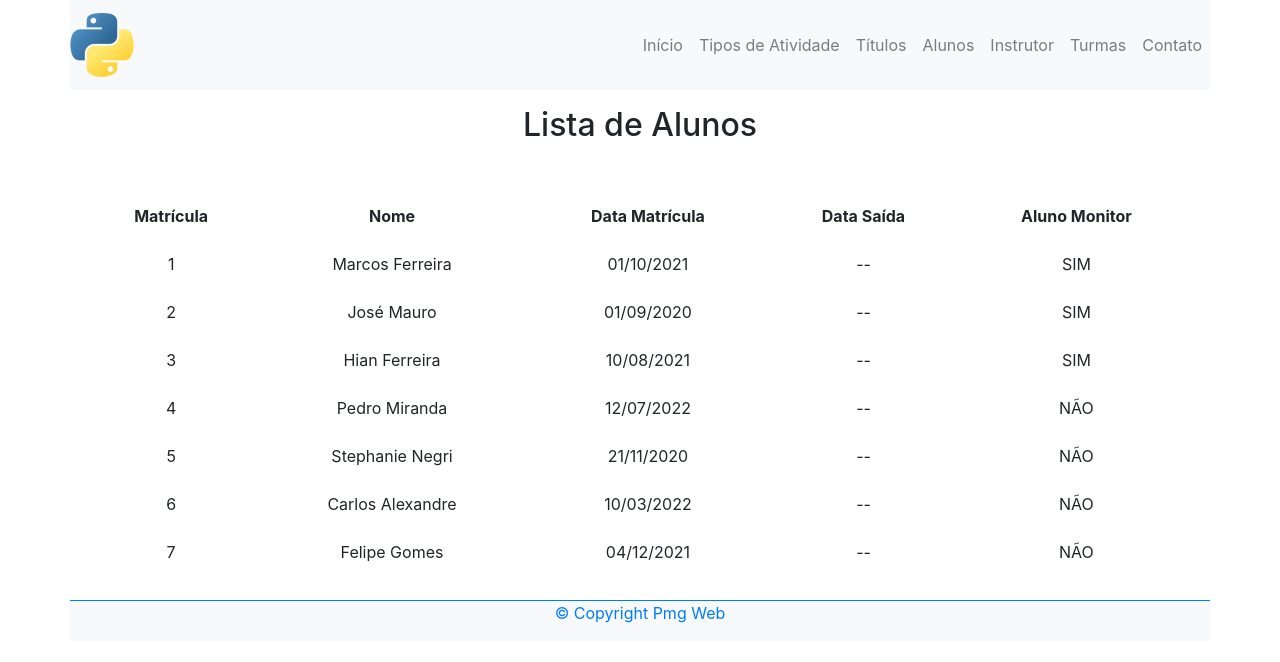
After one commit to Fabiomarujo/exercicio, a Django app: template aluno/templates/aluno/listarAlunos.html in a window 1280 px wide. The commit adds this page. Shown: the top 662 px of the page. Run offline with Django 5.2, Linux system fonts and the light colour scheme; the template is opened without the code that fills it, so the values that code supplies are empty.

Commit message:
ALT referente a templates

```diff
--- /dev/null
+++ b/aluno/templates/aluno/listarAlunos.html
@@ -0,0 +1,98 @@
+{% extends "base_template.html" %}
+
+{% block title %}
+    <title>Django - Exercícios</title>
+{% endblock %}
+
+{% block corpo %}
+    <main class="container m-2 mx-auto my-font-family">
+
+        <div class="row">
+            <div class="col text-center m-0">
+                <h2 class="mt-2 mb-5 my-h2">Lista de Alunos</h2>
+            </div>
+        </div>
+
+        <!-- tabela responsiva -->
+        <div class="table-responsive">
+
+            <!-- classes para tabela (Bootstrap) , tabela sem borda, conteudo alinhado ao centro, ... , width: auto -->
+            <table class="table
+                        table-borderless
+                        text-center
+                        my-table-hover
+                        my-table-image
+                        my-table-td-first-child
+                        my-table-border-bottom
+                        my-table-th
+                        w-100">
+
+                <!-- cabecalho -->
+                <thead>
+                    <!-- linhas -->
+                    <tr>
+                        <!-- colunas cabecalho -->
+                        <th>Matrícula</th>
+                        <th>Nome</th>
+                        <th>Data Matrícula</th>
+                        <th>Data Saída</th>
+                        <th>Aluno Monitor</th>
+                    </tr>
+                </thead>
+
+                <!-- linhas -->
+                <tr>
+                    <td> 1 </td>
+                    <td> Marcos Ferreira </td>
+                    <td> 01/10/2021 </td>
+                    <td> -- </td>
+                    <td> SIM </td>
+                </tr>
+                <tr>
+                    <td> 2 </td>
+                    <td> José Mauro </td>
+                    <td> 01/09/2020 </td>
+                    <td> -- </td>
+                    <td> SIM </td>
+                </tr>
+                <tr>
+                    <td> 3 </td>
+                    <td> Hian Ferreira </td>
+                    <td> 10/08/2021 </td>
+                    <td> -- </td>
+                    <td> SIM </td>
+                </tr>
+                <tr>
+                    <td> 4 </td>
+                    <td> Pedro Miranda </td>
+                    <td> 12/07/2022 </td>
+                    <td> -- </td>
+                    <td> NÃO </td>
+                </tr>
+                <tr>
+                    <td> 5 </td>
+                    <td> Stephanie Negri </td>
+                    <td> 21/11/2020 </td>
+                    <td> -- </td>
+                    <td> NÃO </td>
+                </tr>
+                <tr>
+                    <td> 6 </td>
+                    <td> Carlos Alexandre </td>
+                    <td> 10/03/2022 </td>
+                    <td> -- </td>
+                    <td> NÃO </td>
+                </tr>
+                <tr>
+                    <td> 7 </td>
+                    <td> Felipe Gomes </td>
+                    <td> 04/12/2021 </td>
+                    <td> -- </td>
+                    <td> NÃO </td>
+                </tr>
+            </table>
+
+        </div>
+
+    </main>
+{% endblock %}
--- a/aluno/urls.py
+++ b/aluno/urls.py
@@ -2,6 +2,8 @@ from django.urls import path
 
 from . import views
 
+# app_name =
+
 urlpatterns = [
     path("", views.aluno, name="aluno"),
 ]
--- a/setup/settings.py
+++ b/setup/settings.py
@@ -124,10 +124,10 @@ USE_TZ = True
 # https://docs.djangoproject.com/en/5.2/howto/static-files/
 
 STATIC_URL = 'static/'
-STATIC_DIRS = [
+STATICFILES_DIRS = [
     BASE_DIR / STATIC_URL,
 ]
-STATIC_ROOT = os.path.join(BASE_DIR, 'static')
+STATIC_ROOT = os.path.join(BASE_DIR, 'staticfiles')
 
 # Default primary key field type
 # https://docs.djangoproject.com/en/5.2/ref/settings/#default-auto-field
--- a/setup/urls.py
+++ b/setup/urls.py
@@ -16,12 +16,14 @@ Including another URLconf
 """
 from django.contrib import admin
 from django.urls import include, path
+from django.views.generic import TemplateView
 
 urlpatterns = [
     path('admin/', admin.site.urls),
+    path('', TemplateView.as_view(template_name='escola.html')),
     path('tiposdeatividades/', include('tiposdeatividades.urls')),
-    path("", include('tiposdeatividades.urls')),
-    path('aluno/', include('aluno.urls')),
+    # path("", include('tiposdeatividades.urls')),
+    path('aluno/', include('aluno.urls', namespace='aluno')),
     path('instrutor/', include('instrutor.urls')),
     path('titulo/', include('titulo.urls')),
     path('turma/', include('turma.urls')),
--- /dev/null
+++ b/templates/base_template.html
@@ -0,0 +1,92 @@
+{% load static %}
+<!DOCTYPE html>
+<html lang="pt-BR">
+
+<head>
+    {% block title %}
+    {% endblock %}
+
+    <meta charset="utf-8">
+    <meta name="viewport" content="width=device-width, initial-scale=1, shrink-to-fit=no">
+
+    <!-- define e insere um favicon no documento HTML -->
+    <link href="{% static 'img/python.ico' %}" rel="shortcut icon">
+
+    <!-- versao gratuita do Font Awesome icons-->
+    <script src="https://use.fontawesome.com/releases/v5.15.3/js/all.js" crossorigin="anonymous"></script>
+
+    <!-- Bootstrap -->
+    <!-- insira este conteudo aqui que representa o CSS do Bootstrap -->
+    <link rel="stylesheet" href="https://cdn.jsdelivr.net/npm/bootstrap@4.6.0/dist/css/bootstrap.min.css"
+        integrity="sha384-B0vP5xmATw1+K9KRQjQERJvTumQW0nPEzvF6L/Z6nronJ3oUOFUFpCjEUQouq2+l" crossorigin="anonymous">
+
+    <!-- Google  icons -->
+    <link href="https://fonts.googleapis.com/icon?family=Material+Icons" rel="stylesheet">
+
+    <link href="./css/meu-estilo.css" rel="stylesheet">
+</head>
+
+<body>
+
+    <!-- seu codigo comeca aqui -->
+
+    <!-- container bootstrap -->
+    <header class="container px-0">
+
+        <nav class="navbar navbar-expand-lg navbar-light bg-light px-0">
+
+            <!-- logo -->
+            <div>
+                <a class="navbar-brand mx-auto">
+                    <img src="{% static 'img/python_64.png' %}">
+                </a>
+            </div>
+
+            <button class="navbar-toggler" type="button" data-toggle="collapse" data-target="#mynavbar"
+                aria-controls="conteudoNavbarSuportado" aria-expanded="false" aria-label="Navegação Alternativa">
+                Menu <span class="navbar-toggler-icon"></span>
+            </button>
+
+            <!-- menu -->
+            <div class="collapse navbar-collapse justify-content-end" id="mynavbar">
+                <div class="navbar-nav">
+                    <a href="./escola.html" class="nav-link">Início</a>
+                    <a href="./tipoatividade/cadastroTiposAtividade.html" class="nav-link">Tipos de Atividade</a>
+                    <a href="./titulo/cadastroTitulos.html" class="nav-link">Títulos</a>
+                    <a href="{% url 'aluno:listar' %}" class="nav-link">Alunos</a>
+                    <a href="./instrutor/cadastroInstrutor.html" class="nav-link">Instrutor</a>
+                    <a href="./turma/cadastroTurma.html" class="nav-link">Turmas</a>
+                    <a href="./contato/contato.html" class="nav-link">Contato</a>
+                </div>
+            </div>
+        </nav>
+
+    {% block titulo_pagina %}
+    {% endblock %}
+
+    </header>
+
+    {% block corpo %}
+    {% endblock %}
+
+    <footer class="container text-center">
+        <div class="row border-top border-primary bg-light">
+            <div class="col font text-primary copyright">
+                <p>&copy; Copyright Pmg Web</p>
+            </div>
+        </div>
+    </footer>
+
+    <!-- seu codigo termina aqui -->
+
+    <!-- Bootstrap -->
+    <script src="https://code.jquery.com/jquery-3.5.1.slim.min.js"
+        integrity="sha384-DfXdz2htPH0lsSSs5nCTpuj/zy4C+OGpamoFVy38MVBnE+IbbVYUew+OrCXaRkfj" crossorigin="anonymous">
+    </script>
+    <script src="https://cdn.jsdelivr.net/npm/bootstrap@4.6.0/dist/js/bootstrap.bundle.min.js"
+        integrity="sha384-Piv4xVNRyMGpqkS2by6br4gNJ7DXjqk09RmUpJ8jgGtD7zP9yug3goQfGII0yAns" crossorigin="anonymous">
+    </script>
+
+</body>
+
+</html>
--- a/tiposdeatividades/views.py
+++ b/tiposdeatividades/views.py
@@ -9,4 +9,4 @@ def exibe_mensagem(request):
     return HttpResponse(t_html)
 
 def test_render(request):
-    return render(request, 'index.html')
+    return render(request, 'escola.html')
```
Also changed, not shown: aluno/templates/aluno/cadastroAluno.html (added, +102 -0 lines), templates/escola.html (+6 -83 lines), templates/index.html (deleted, +0 -11 lines).
